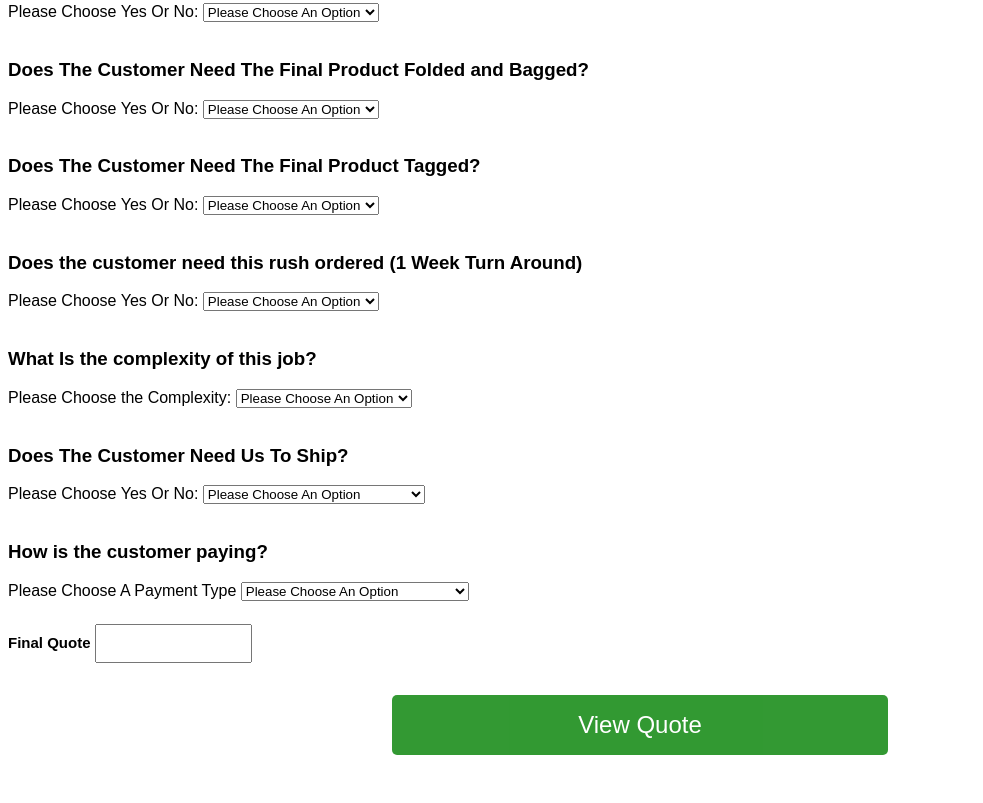
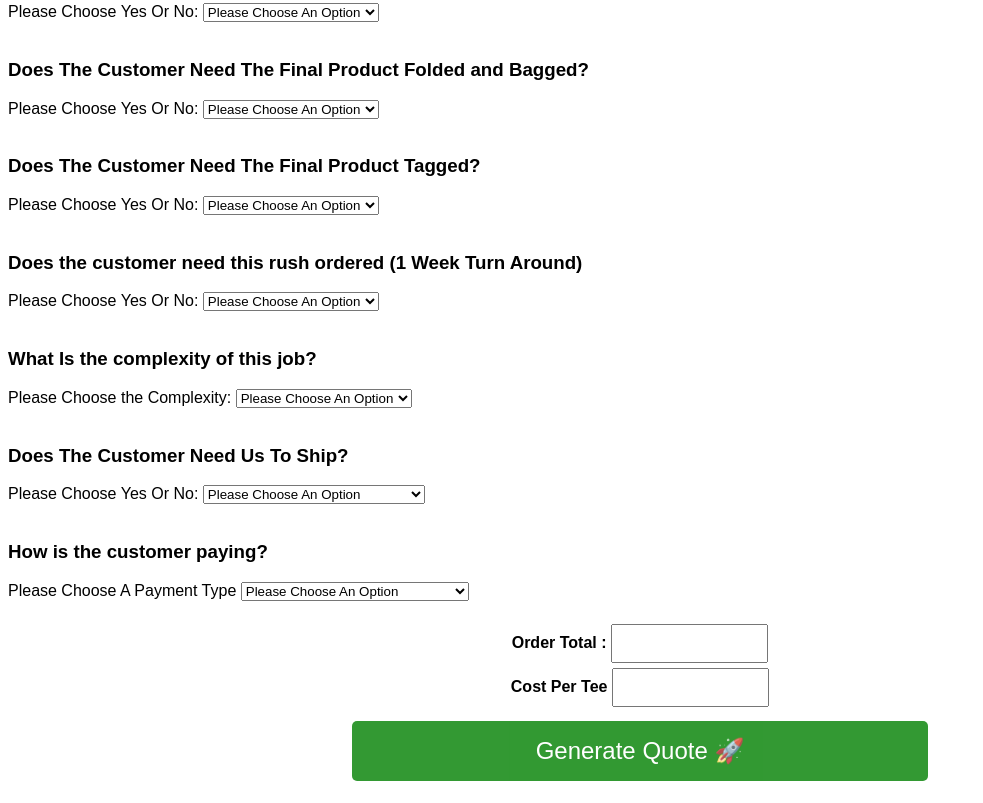
Before and after one commit to tilvalhallaproject/pricing, a plain HTML site: page index.html in a window 1280 px wide. Shown: the part 657-1460 px from the top of the page, without its empty margins (0-983 px from the left). Before the commit the page ends 1434 px from the top, so only its background shows below. Drawn offline with Linux system fonts and the light colour scheme.

Commit message:
Add files via upload

```diff
--- a/index.html
+++ b/index.html
@@ -128,19 +128,18 @@
     </form>
 
     <br>
-    <div class="final-quote"></div>
-    <label for="result"> <b>Final Quote</b> </label>
-      <input type="text" readonly id="result" />
+
+    <div class="final-quote"><b>Order Total :</b>
+      <input type="text" readonly id="result"/>
+      <div class="final-quote"><b>Cost Per Tee</b>
+       <input type="text" readonly id="cpuresult"/>
+        <div class="bcontainer">
+        <button id="submit">Generate Quote 🚀</button>
+        </div>
+      </div>
+     </div>
     </div>
-    <br>
-
-    <div class="bcontainer">
-
-    <br>
-
-    <button id="submit">View Quote</button>
-
-</div>
+    </body>
 
 
 
```
